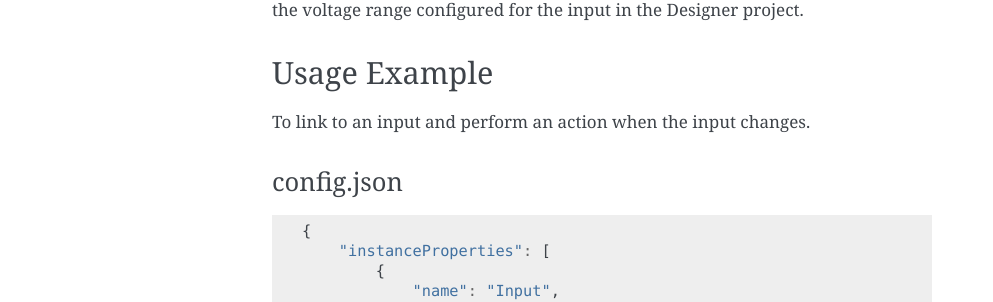
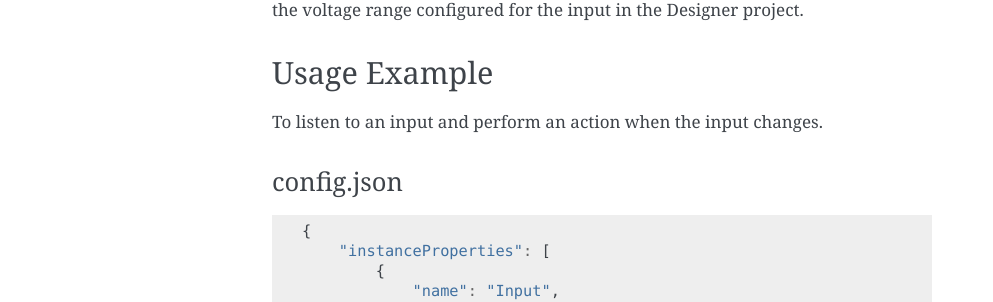
Before and after one commit to carallon/io-module-developer-guide, a Sphinx documentation site: the page built from source/api/gpio/analoginput.rst, in a window 1280 px wide. Shown: the part 1372-1674 px from the top of the page, without its empty margins (148-1141 px from the left). Built offline with Sphinx 7.4.7, drawn with Linux system fonts in a browser that asks for light colours.

Commit message:
Updates from review notes

```diff
--- a/source/api/gpio/analoginput.rst
+++ b/source/api/gpio/analoginput.rst
@@ -54,7 +54,7 @@ This handler is called when the level of the analog input changes. The ``level``
 Usage Example
 *************
 
-To link to an input and perform an action when the input changes.
+To listen to an input and perform an action when the input changes.
 
 config.json
 ===========
--- a/source/api/gpio/digitalinput.rst
+++ b/source/api/gpio/digitalinput.rst
@@ -83,7 +83,7 @@ The handler is called at regular intervals while the digital input is held in th
 Usage Example
 *************
 
-To link to an input and perform an action when the input changes.
+To listen to an input and perform an action when the input changes.
 
 config.json
 ===========
--- a/source/api/gpio/digitaloutput.rst
+++ b/source/api/gpio/digitaloutput.rst
@@ -48,10 +48,10 @@ config.json
     {
         "actions": [
             {
-                "name": "Enable Output",
+                "name": "Enable Output"
             },
             {
-                "name": "Disable Output",
+                "name": "Disable Output"
             }
         ],
         "instanceProperties": [
--- a/source/api/http/namespace.rst
+++ b/source/api/http/namespace.rst
@@ -133,7 +133,7 @@ HTTP requests and responses have headers, according to the HTTP specification. H
 Usage Example
 *************
 
-To send a HTTP GET request and read the response
+To send an HTTP GET request and read the response.
 
 main.lua
 ========
--- a/source/api/timer.rst
+++ b/source/api/timer.rst
@@ -69,7 +69,7 @@ The handler is called each time the timer interval has elapsed.
 Usage Example
 *************
 
-To run a countdown timer to perform an action after a delay
+To run a countdown timer to perform an action after a delay.
 
 main.lua
 ========
```
Also changed, not shown: source/api/mailgun.rst (+4 -4 lines).
